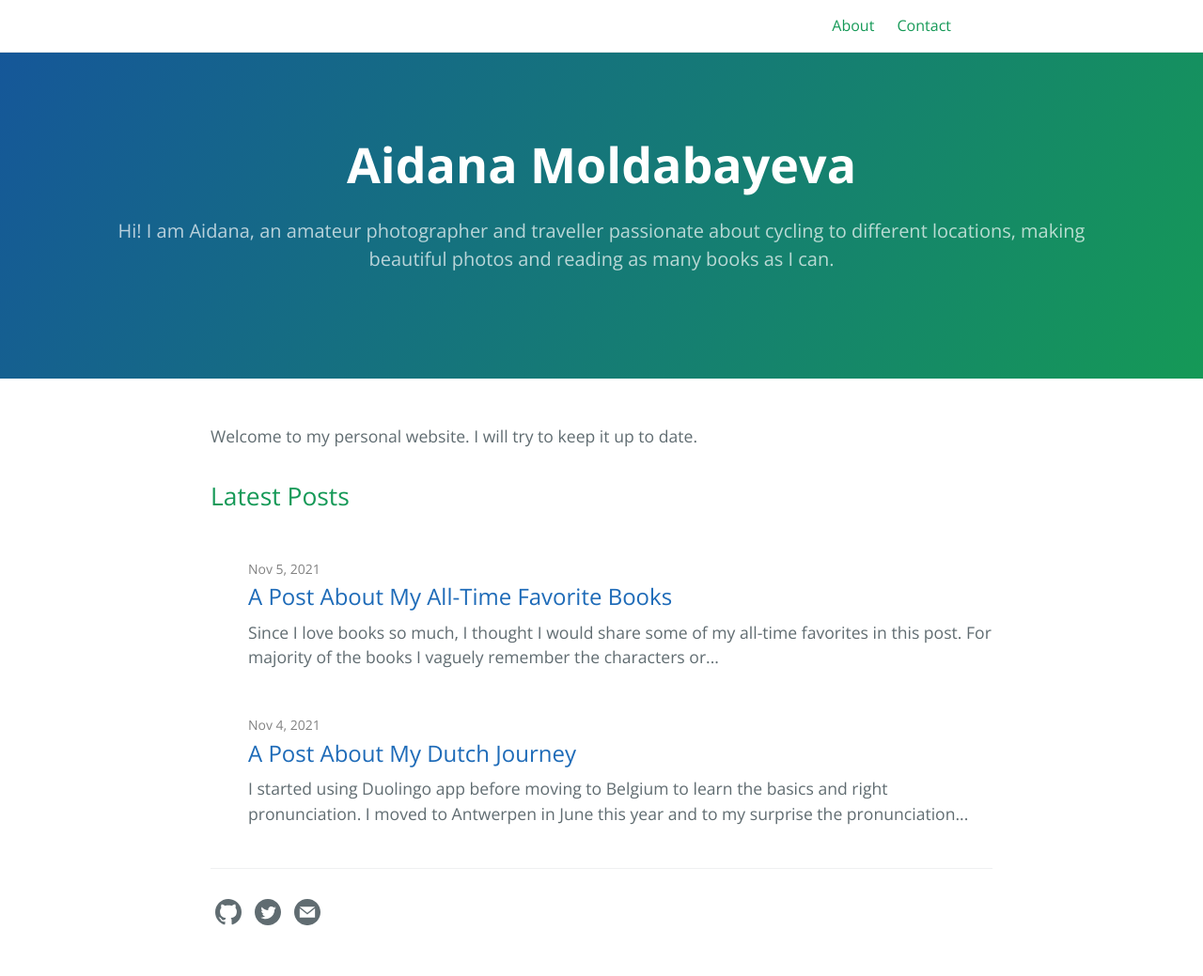
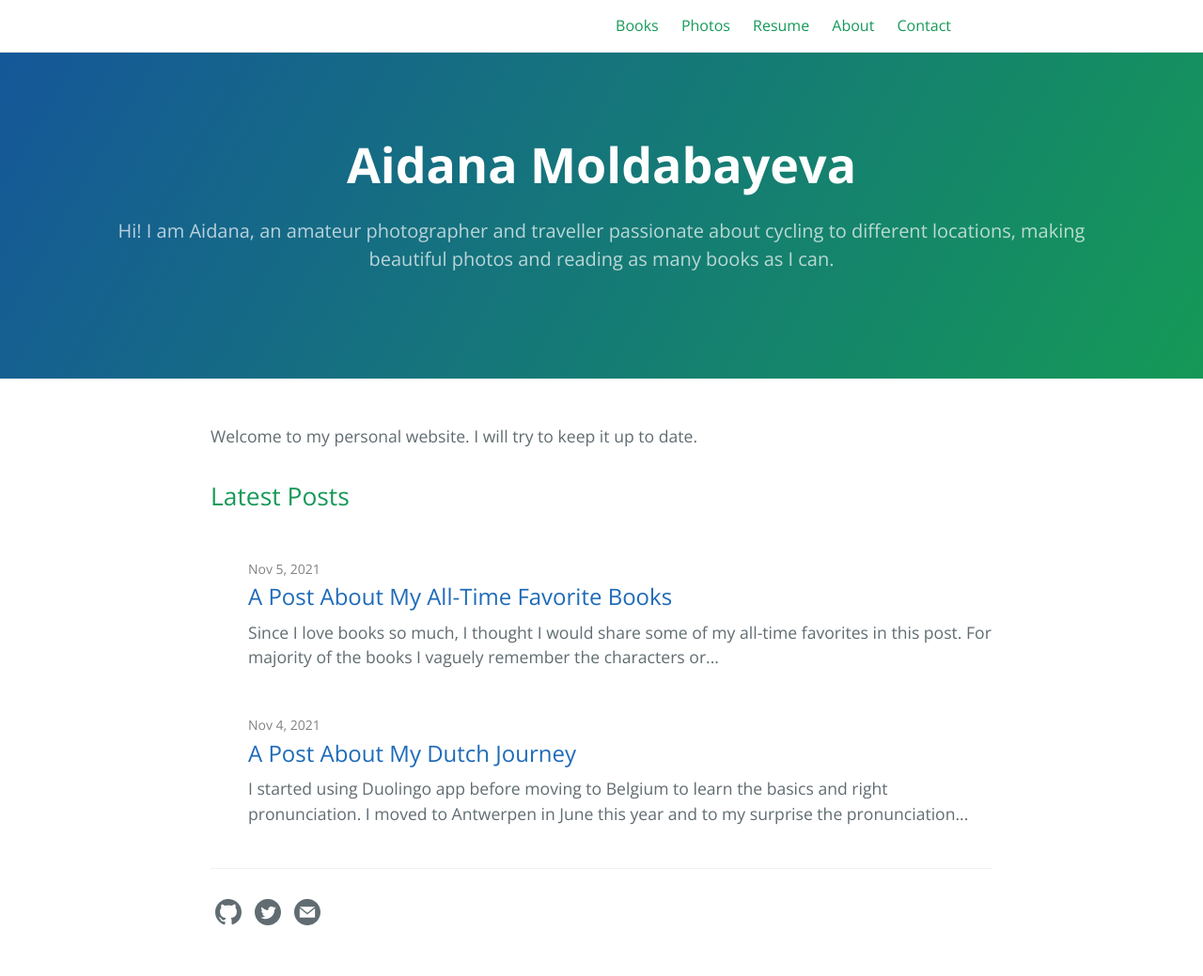
Before and after one commit to iamaidana/iamaidana, a Jekyll site: the page built from index.markdown, in a window 1280 px wide. Shown: the whole page at 94% size. Built offline with Jekyll 4.4.1, drawn with Linux system fonts in a browser that asks for light colours.

Commit message:
Add files via upload

```diff
--- a/_config.yml
+++ b/_config.yml
@@ -30,7 +30,7 @@ instagram:
 target-blank:
     rel: nofollow
 
-header_page_refs: ['now', 'about', 'contact']
+header_page_refs: ['books', 'photos', 'resume', 'about', 'contact']
 
 # The following items will not be processed, by default.
 # Any item listed under the `exclude:` key here will be automatically added to
```
